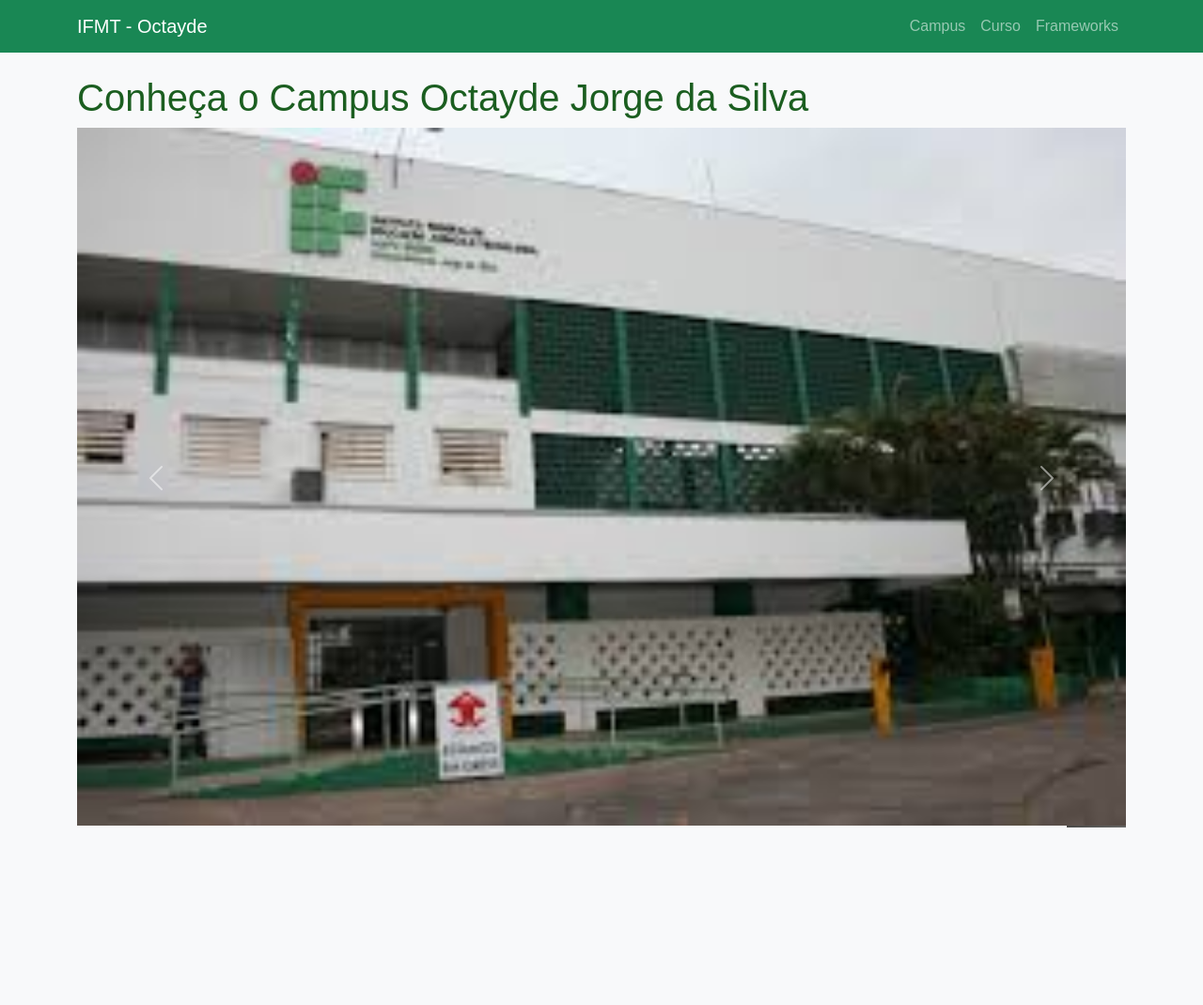
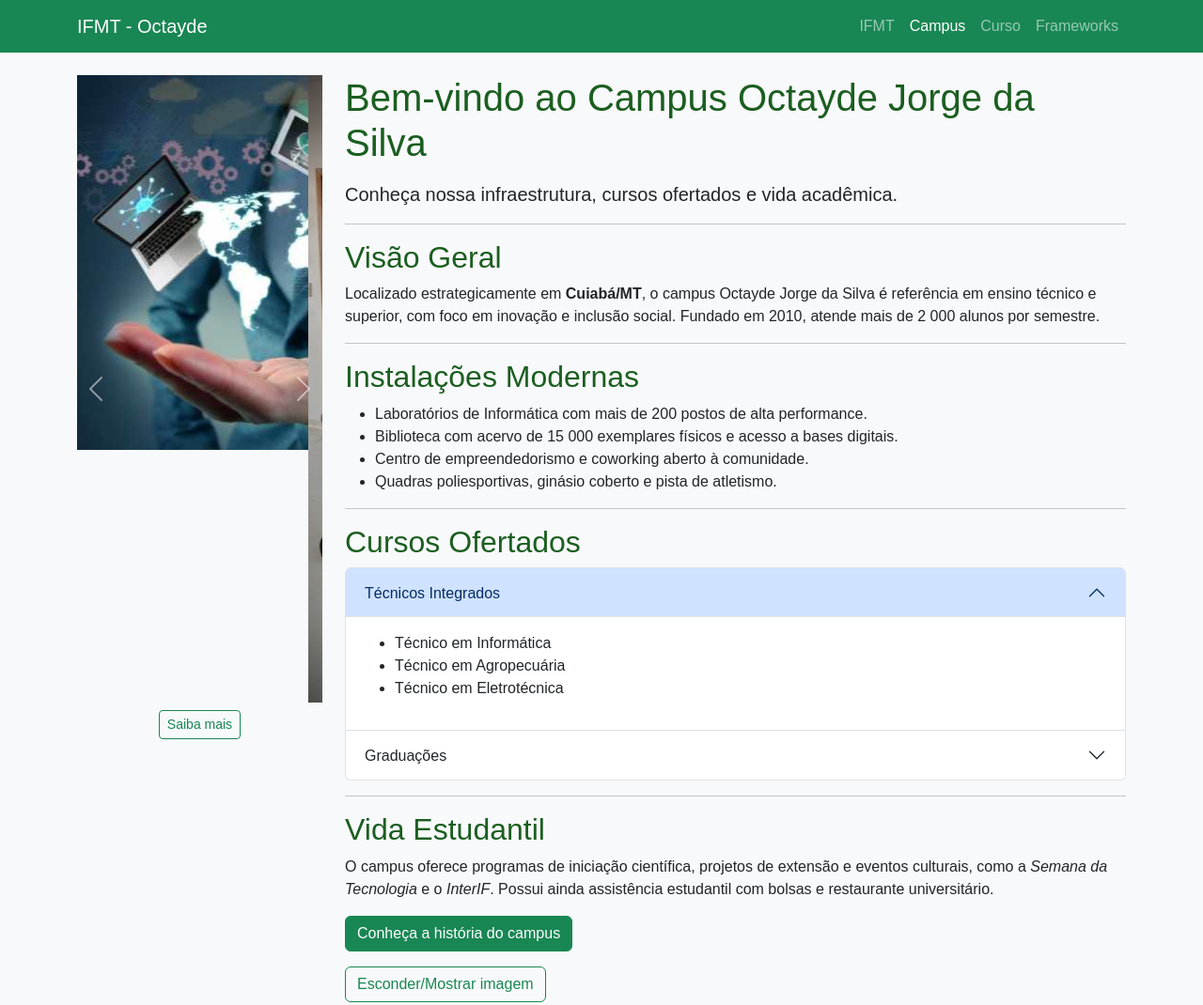
Before and after one commit to Francisco-jo/trabalho-frameworks-francisco, a plain HTML site: page index.html in a window 1280 px wide. Shown: the top 1070 px of the page at 94% size. Before the commit the page ends 881 px from the top, so only its background shows below. Drawn offline with nearby package versions, Linux system fonts and the light colour scheme.

Commit message:
Update index.html

```diff
--- a/index.html
+++ b/index.html
@@ -2,23 +2,25 @@
 <html lang="pt-br">
 <head>
   <meta charset="UTF-8">
-  <title>Campus Octayde</title>
-
+  <title>Campus Octayde Jorge da Silva</title>
   <link href="https://cdn.jsdelivr.net/npm/bootstrap@5.3.3/dist/css/bootstrap.min.css" rel="stylesheet">
   <script src="https://code.jquery.com/jquery-3.6.0.min.js"></script>
   <script src="https://cdn.jsdelivr.net/npm/bootstrap@5.3.3/dist/js/bootstrap.bundle.min.js"></script>
   <link rel="stylesheet" href="css/estilo.css">
   <script src="js/scripts.js" defer></script>
 
-
 </head>
 <body class="bg-light">
   <nav class="navbar navbar-expand-lg navbar-dark bg-success">
     <div class="container">
       <a class="navbar-brand" href="#">IFMT - Octayde</a>
-      <div class="collapse navbar-collapse">
+      <button class="navbar-toggler" type="button" data-bs-toggle="collapse" data-bs-target="#navbarNav">
+        <span class="navbar-toggler-icon"></span>
+      </button>
+      <div class="collapse navbar-collapse" id="navbarNav">
         <ul class="navbar-nav ms-auto">
-          <li class="nav-item"><a class="nav-link" href="index.html">Campus</a></li>
+          <li class="nav-item"><a class="nav-link" aria-current="page" href="ifmt.html">IFMT</a></li>
+          <li class="nav-item"><a class="nav-link active" href="index.html">Campus</a></li>
           <li class="nav-item"><a class="nav-link" href="curso.html">Curso</a></li>
           <li class="nav-item"><a class="nav-link" href="frameworks.html">Frameworks</a></li>
         </ul>
@@ -26,30 +28,119 @@
     </div>
   </nav>
 
-  <header class="container mt-4">
-    <h1>Conheça o Campus Octayde Jorge da Silva</h1>
-    <div id="carouselExample" class="carousel slide" data-bs-ride="carousel">
+  <div class="container mt-4">
+    <div class="row g-4">
+      <aside class="col-lg-3">
+        <div id="sideCarousel" class="carousel slide side-carousel" data-bs-ride="carousel">
           <div class="carousel-inner">
             <div class="carousel-item active">
-          <img src="img/imag1.jpg" class="d-block w-100" alt="Foto campus">
+              <img src="img/imag1.jpg" class="d-block" alt="Foto campus 1">
             </div>
             <div class="carousel-item">
-          <img src="img/imag2.jpg" class="d-block w-100" alt="Foto campus">
-        </div>
-        <div class="carousel-item active">
-          <img src="img/imag3.jpg" class="d-block w-100" alt="Foto campus">
+              <img src="img/imag2.jpg" class="d-block" alt="Foto campus 2">
             </div>
             <div class="carousel-item">
-          <img src="img/imag4.webp" class="d-block w-100" alt="Foto campus">
+              <img src="img/imag3.jpg" class="d-block" alt="Foto campus 3">
+            </div>
+            <div class="carousel-item">
+              <img src="img/imag4.webp" class="d-block" alt="Foto campus 4">
             </div>
           </div>
-      <button class="carousel-control-prev" type="button" data-bs-target="#carouselExample" data-bs-slide="prev">
+          <button class="carousel-control-prev" type="button" data-bs-target="#sideCarousel" data-bs-slide="prev">
             <span class="carousel-control-prev-icon"></span>
           </button>
-      <button class="carousel-control-next" type="button" data-bs-target="#carouselExample" data-bs-slide="next">
+          <button class="carousel-control-next" type="button" data-bs-target="#sideCarousel" data-bs-slide="next">
             <span class="carousel-control-next-icon"></span>
           </button>
         </div>
-  </header>
+        <div class="mt-2 text-center">
+          <a href="#historia" class="btn btn-outline-success btn-sm">Saiba mais</a>
+        </div>
+      </aside>
+
+      <main class="col-lg-9">
+        <h1 class="mb-3">Bem‑vindo ao Campus Octayde Jorge da Silva</h1>
+        <p class="lead">Conheça nossa infraestrutura, cursos ofertados e vida acadêmica.</p>
+
+        <hr>
+        <h2>Visão Geral</h2>
+        <p>Localizado estrategicamente em <strong>Cuiabá/MT</strong>, o campus Octayde Jorge da Silva é referência em ensino técnico e superior, com foco em inovação e inclusão social. Fundado em 2010, atende mais de 2&nbsp;000 alunos por semestre.</p>
+
+        <hr>
+        <h2>Instalações Modernas</h2>
+        <ul>
+          <li>Laboratórios de Informática com mais de 200 postos de alta performance.</li>
+          <li>Biblioteca com acervo de 15&nbsp;000 exemplares físicos e acesso a bases digitais.</li>
+          <li>Centro de empreendedorismo e coworking aberto à comunidade.</li>
+          <li>Quadras poliesportivas, ginásio coberto e pista de atletismo.</li>
+        </ul>
+
+        <hr>
+        <h2>Cursos Ofertados</h2>
+        <div class="accordion" id="accordionCursos">
+          <div class="accordion-item">
+            <h2 class="accordion-header" id="headingTec">
+              <button class="accordion-button" type="button" data-bs-toggle="collapse" data-bs-target="#collapseTec" aria-expanded="true">
+                Técnicos Integrados
+              </button>
+            </h2>
+            <div id="collapseTec" class="accordion-collapse collapse show" data-bs-parent="#accordionCursos">
+              <div class="accordion-body">
+                <ul>
+                  <li>Técnico em Informática</li>
+                  <li>Técnico em Agropecuária</li>
+                  <li>Técnico em Eletrotécnica</li>
+                </ul>
+              </div>
+            </div>
+          </div>
+          <div class="accordion-item">
+            <h2 class="accordion-header" id="headingSup">
+              <button class="accordion-button collapsed" type="button" data-bs-toggle="collapse" data-bs-target="#collapseSup">
+                Graduações
+              </button>
+            </h2>
+            <div id="collapseSup" class="accordion-collapse collapse" data-bs-parent="#accordionCursos">
+              <div class="accordion-body">
+                <ul>
+                  <li>Sistemas para Internet</li>
+                  <li>Engenharia de Controle e Automação</li>
+                  <li>Licenciatura em Química</li>
+                </ul>
+              </div>
+            </div>
+          </div>
+        </div>
+
+        <hr>
+        <h2>Vida Estudantil</h2>
+        <p>O campus oferece programas de iniciação científica, projetos de extensão e eventos culturais, como a <em>Semana da Tecnologia</em> e o <em>InterIF</em>.
+          Possui ainda assistência estudantil com bolsas e restaurante universitário.</p>
+
+        <p class="mt-3"><a href="#historia" class="btn btn-success">Conheça a história do campus</a></p>
+
+        <button id="btnToggleMap" class="btn btn-outline-success mb-3">Esconder/Mostrar imagem</button>
+
+        <div id="mapContainer1" class="ratio ratio-1x1 w-100">
+          <img src="img/imag5.jpg" class="img-fluid" alt="Foto campus 3">
+        </div>
+        <hr>
+        <h2 id="historia">História do Campus</h2>
+        <p>O Campus Octayde Jorge da Silva foi criado com a missão de democratizar o acesso ao ensino técnico e superior no estado de Mato Grosso.
+           Desde a sua fundação, tem se destacado por promover uma educação de excelência, aliando teoria e prática para formar cidadãos críticos e preparados para o mercado de trabalho.
+            Seu nome é uma homenagem ao professor Octayde Jorge da Silva, importante educador e defensor da educação pública e de qualidade.
+            Com o passar dos anos, o campus expandiu sua estrutura, cursos e parcerias com o setor produtivo, tornando-se referência regional.</p>
+        <hr>
+        <h2>Mapa de Localização</h2>
+        <div class="ratio ratio-4x3"  style="max-width: 250px;">
+          <iframe src="https://www.google.com/maps/search/ifmt+maps/@-15.5811073,-56.1189676,11z/data=!3m1!4b1?entry=ttu&g_ep=EgoyMDI1MDcwOS4wIKXMDSoASAFQAw%3D%3D" allowfullscreen></iframe>
+        </div>
+      </main>
+    </div>
+  </div>
+
+  <footer class="bg-success text-white text-center py-3 mt-4">
+    &copy; 2025 IFMT - Campus Octayde Jorge da Silva
+  </footer>
 </body>
 </html>
```
Lines whose indentation alone changed are shown as unchanged.
